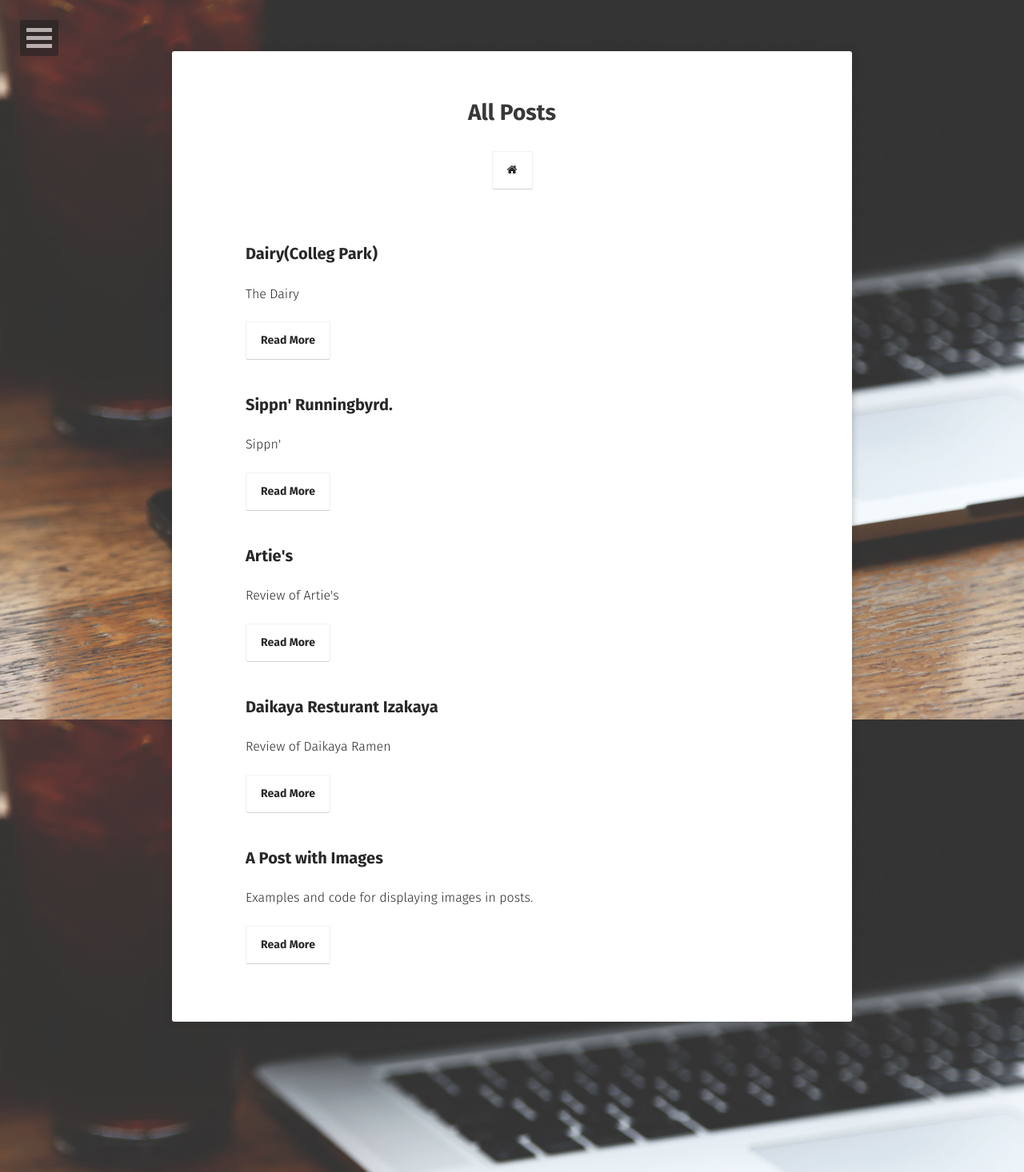
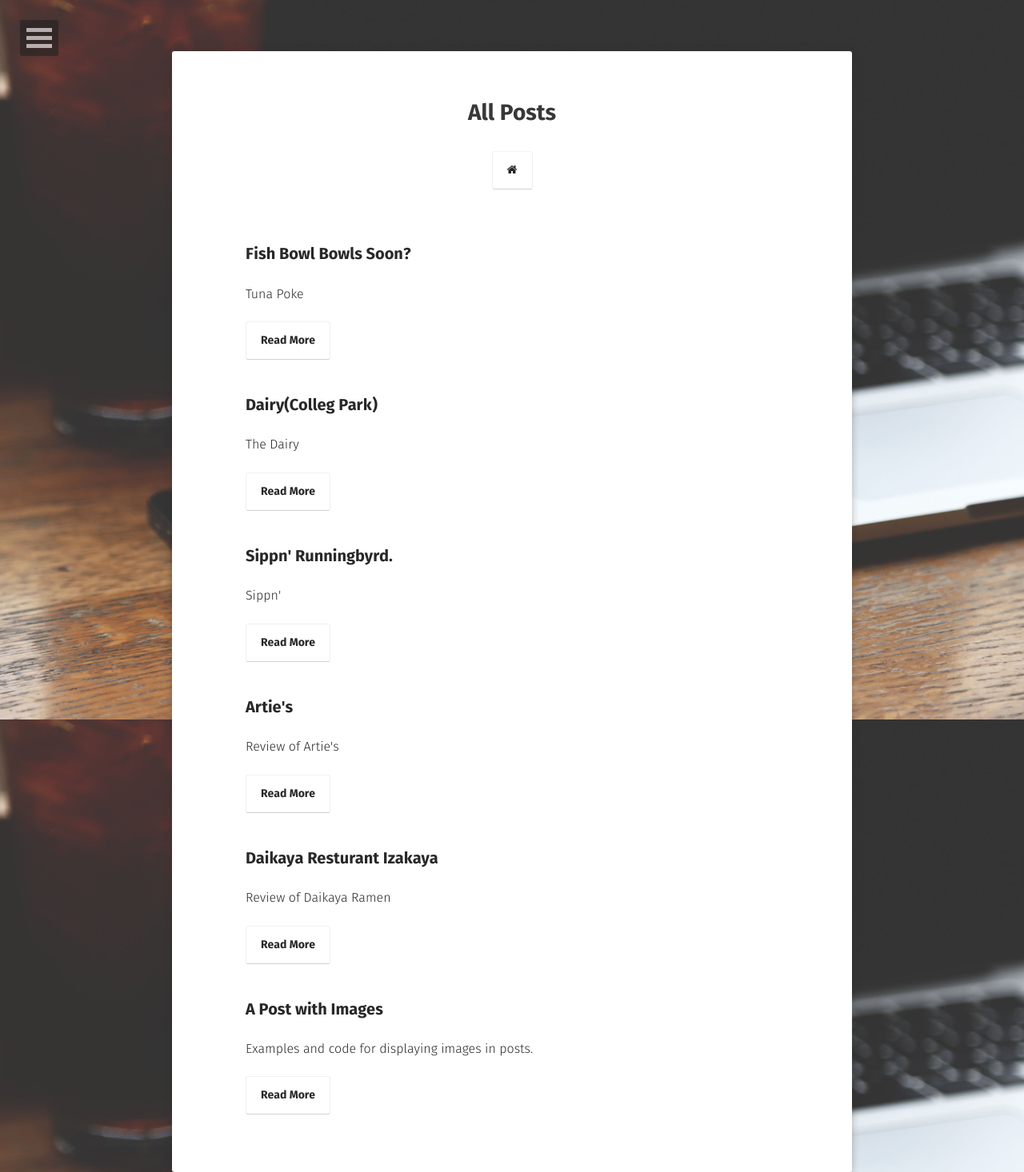
Before and after one commit to MCMXCIII/mcmxciii.github.io, a Jekyll site: the page built from posts/index.md, in a window 1280 px wide. Shown: the whole page at 80% size. Built offline with Jekyll 4.4.1, drawn with Linux system fonts in a browser that asks for light colours; some web fonts are replaced.

Commit message:
Update 2019-01-28-TunaPoke.md
Another Blog Post

```diff
--- a/_posts/2019-01-28-TunaPoke.md
+++ b/_posts/2019-01-28-TunaPoke.md
@@ -1,5 +1,10 @@
 ---
-published: false
+layout: post
+title: Fish Bowl Bowls Soon?
+date: 2019-01-26
+excerpt: "Tuna Poke"
+tags: [Resturants,Food]
+comments: true
 ---
 ## Thinking about poke bowls.
 
```
